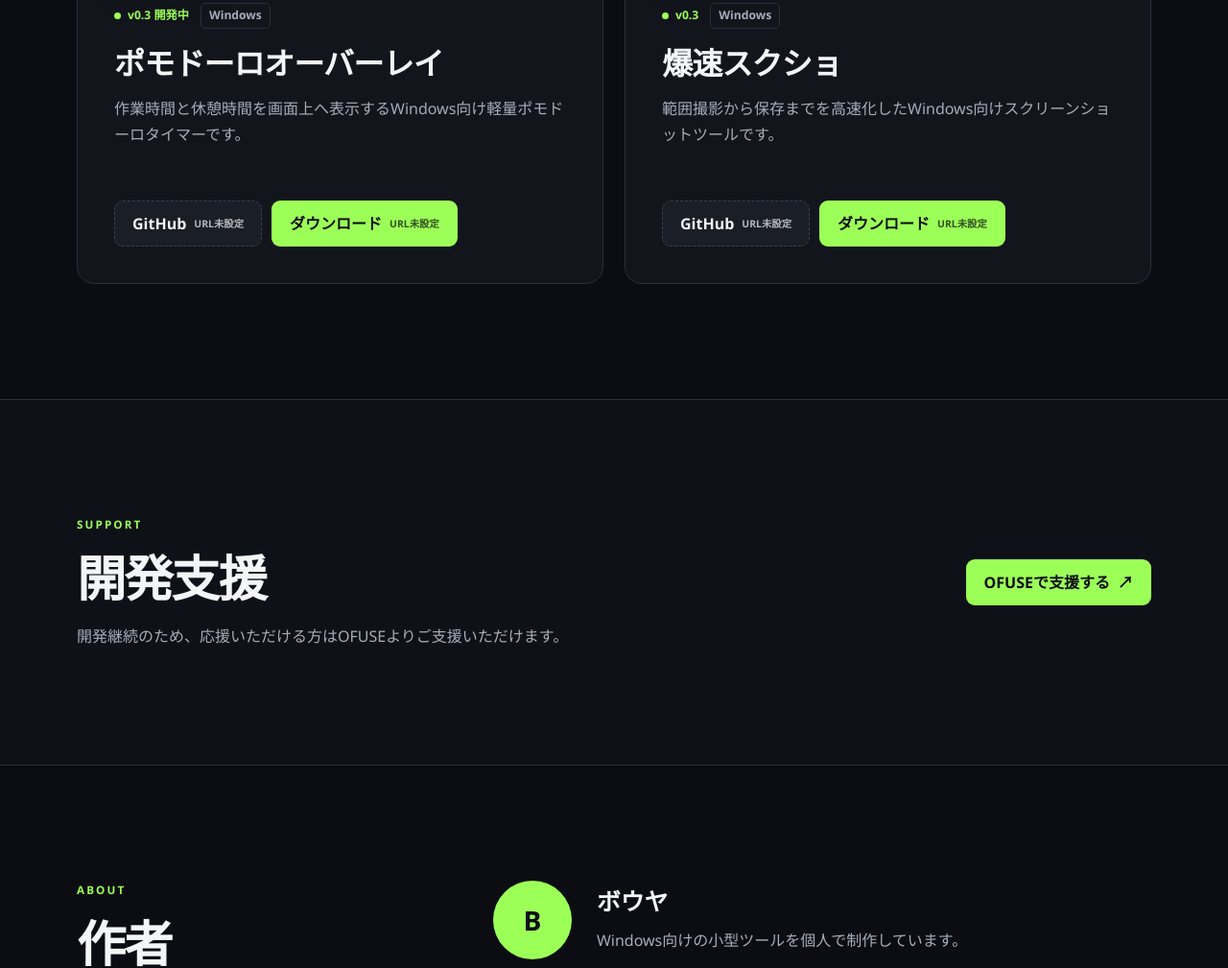
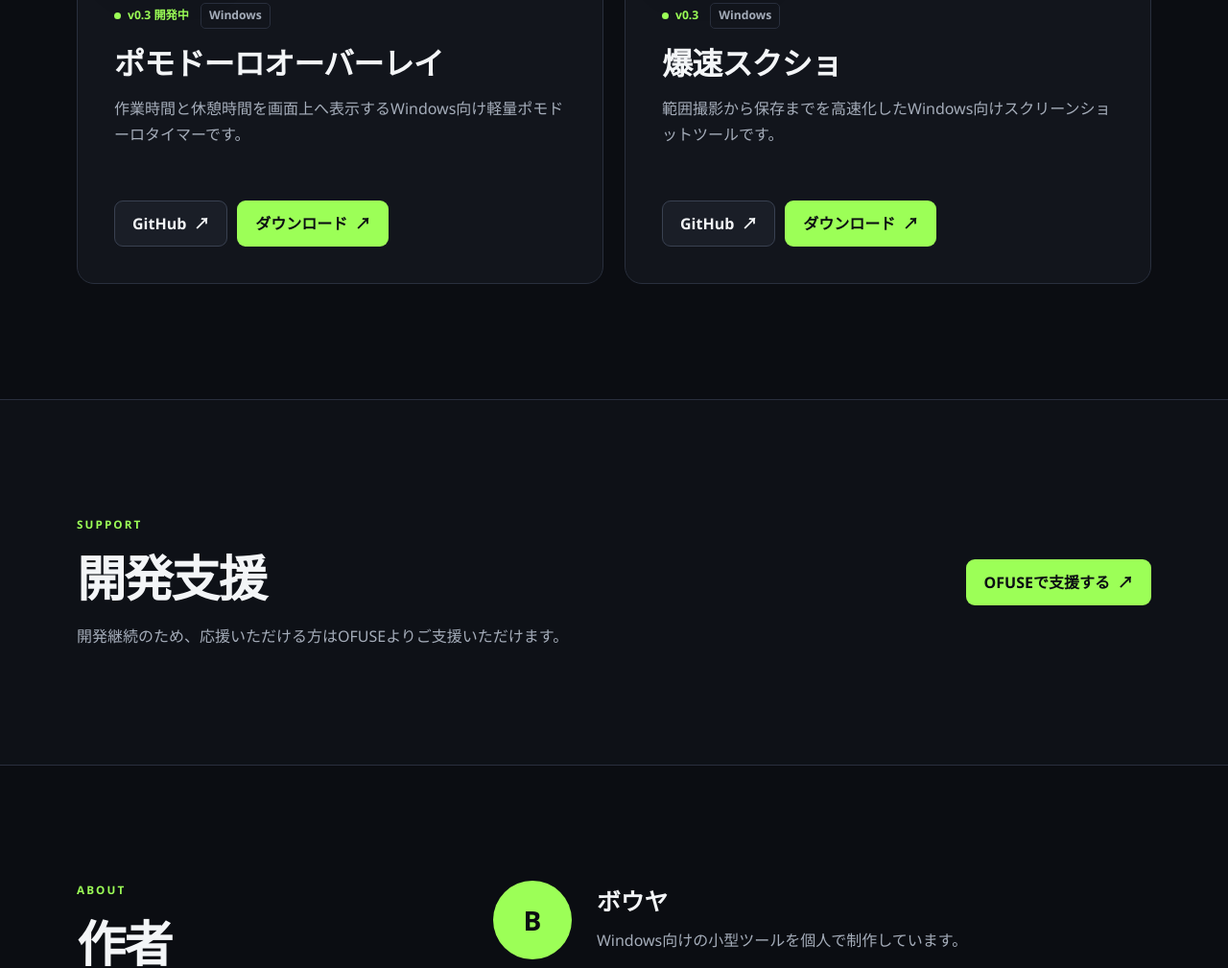
Before and after one commit to churuhiko/churuhiko.github.io, a plain HTML site: page index.html in a window 1280 px wide. Shown: the part 1164-2173 px from the top of the page at 96% size. Drawn offline with Linux system fonts and the light colour scheme.

Commit message:
Link app repositories and add icons

```diff
--- a/index.html
+++ b/index.html
@@ -62,10 +62,8 @@
               <h3>ポモドーロオーバーレイ</h3>
               <p>作業時間と休憩時間を画面上へ表示するWindows向け軽量ポモドーロタイマーです。</p>
               <div class="actions">
-                <!-- TODO: PomodoroOverlay のGitHub URLに差し替える -->
-                <a class="button button-secondary is-todo" href="#TODO-POMODORO-GITHUB" aria-label="ポモドーロオーバーレイのGitHub（URL未設定）">GitHub <small>URL未設定</small></a>
-                <!-- TODO: PomodoroOverlay のReleases URLに差し替える -->
-                <a class="button button-primary is-todo" href="#TODO-POMODORO-RELEASES" aria-label="ポモドーロオーバーレイをダウンロード（URL未設定）">ダウンロード <small>URL未設定</small></a>
+                <a class="button button-secondary" href="https://github.com/churuhiko/PomodoroOverlay" target="_blank" rel="noopener noreferrer" aria-label="ポモドーロオーバーレイのGitHub">GitHub <span aria-hidden="true">↗</span></a>
+                <a class="button button-primary" href="https://github.com/churuhiko/PomodoroOverlay/releases/latest" target="_blank" rel="noopener noreferrer" aria-label="ポモドーロオーバーレイをダウンロード">ダウンロード <span aria-hidden="true">↗</span></a>
               </div>
             </div>
           </article>
@@ -85,10 +83,8 @@
               <h3>爆速スクショ</h3>
               <p>範囲撮影から保存までを高速化したWindows向けスクリーンショットツールです。</p>
               <div class="actions">
-                <!-- TODO: BakusokuScreenshot のGitHub URLに差し替える -->
-                <a class="button button-secondary is-todo" href="#TODO-SCREENSHOT-GITHUB" aria-label="爆速スクショのGitHub（URL未設定）">GitHub <small>URL未設定</small></a>
-                <!-- TODO: BakusokuScreenshot のReleases URLに差し替える -->
-                <a class="button button-primary is-todo" href="#TODO-SCREENSHOT-RELEASES" aria-label="爆速スクショをダウンロード（URL未設定）">ダウンロード <small>URL未設定</small></a>
+                <a class="button button-secondary" href="https://github.com/churuhiko/BakusokuScreenshot" target="_blank" rel="noopener noreferrer" aria-label="爆速スクショのGitHub">GitHub <span aria-hidden="true">↗</span></a>
+                <a class="button button-primary" href="https://github.com/churuhiko/BakusokuScreenshot/releases/latest" target="_blank" rel="noopener noreferrer" aria-label="爆速スクショをダウンロード">ダウンロード <span aria-hidden="true">↗</span></a>
               </div>
             </div>
           </article>
```
Also changed, not shown: 2 other files.
